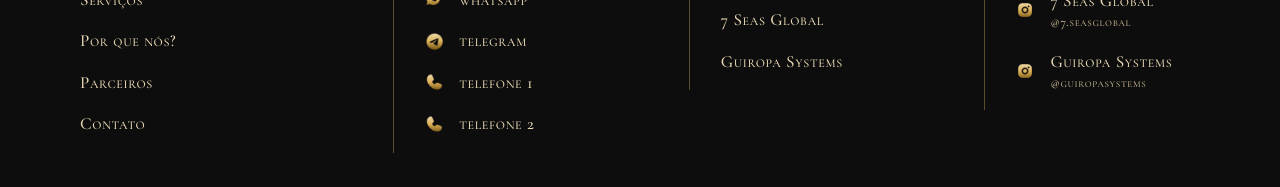
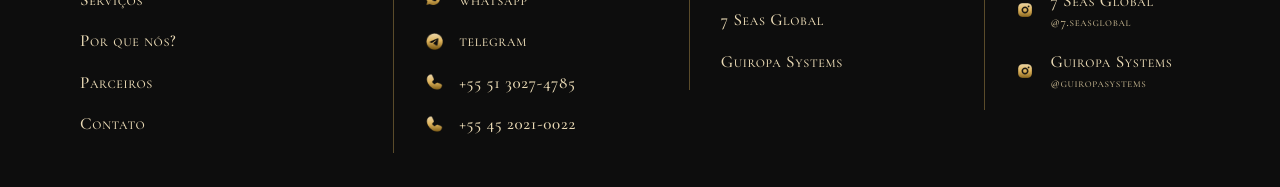
Before and after one commit to 7-Seas-Global-and-Hafen-Consolidators/7-seas-global-website, a React (Vite) app: page / in a window 1280 px wide. Shown: the part 7531-7718 px from the top of the page. Built offline with nearby package versions, Linux system fonts and the light colour scheme.

Commit message:
Adicionado as informações de contato e links de direcionamento.

```diff
--- a/src/components/Footer.jsx
+++ b/src/components/Footer.jsx
@@ -30,11 +30,11 @@ export default function Footer() {
           <div className="footer__col">
             <h4 className="footer__head">{t("footer.contact_head")}</h4>
             <ul className="footer__contact">
-              <li><span className="icon-mask icon-mask--sm" data-icon="email"></span><a href="#">e-mail {/* TODO-CONTATO */}</a></li>
-              <li><span className="icon-mask icon-mask--sm" data-icon="whatsapp"></span><a href="#">whatsapp</a></li>
-              <li><span className="icon-mask icon-mask--sm" data-icon="telegram"></span><a href="#">telegram</a></li>
-              <li><span className="icon-mask icon-mask--sm" data-icon="phone"></span><a href="#">telefone 1</a></li>
-              <li><span className="icon-mask icon-mask--sm" data-icon="phone"></span><a href="#">telefone 2</a></li>
+              <li><span className="icon-mask icon-mask--sm" data-icon="email"></span><a href="">e-mail {/* TODO-CONTATO */}</a></li>
+              <li><span className="icon-mask icon-mask--sm" data-icon="whatsapp"></span><a href="https://w.app/josrfi">whatsapp</a></li>
+              <li><span className="icon-mask icon-mask--sm" data-icon="telegram"></span><a href="tg://resolve?domain=guiropasystems&text=Olá,+estou+interessado+em+seus+serviços!">telegram</a></li>
+              <li><span className="icon-mask icon-mask--sm" data-icon="phone"></span>+55 51 3027-4785</li>
+              <li><span className="icon-mask icon-mask--sm" data-icon="phone"></span>+55 45 2021-0022</li>
             </ul>
           </div>
           <div className="footer__col">
--- a/src/components/Parceiros.jsx
+++ b/src/components/Parceiros.jsx
@@ -40,10 +40,8 @@ export default function Parceiros() {
     startX.current = null;
   };
 
-  // 🌟 NOVO: Mantém o HTML leve e alinhado, renderizando sempre 5 imagens
-  // (2 na esquerda oculta/parcial, 1 no centro, 2 na direita oculta/parcial)
   const visibleCount = 5;
-  const midRender = Math.floor(visibleCount / 2); // Resulta em 2
+  const midRender = Math.floor(visibleCount / 2);
 
   const ordered = [];
   for (let off = -midRender; off <= midRender; off++) {
```
